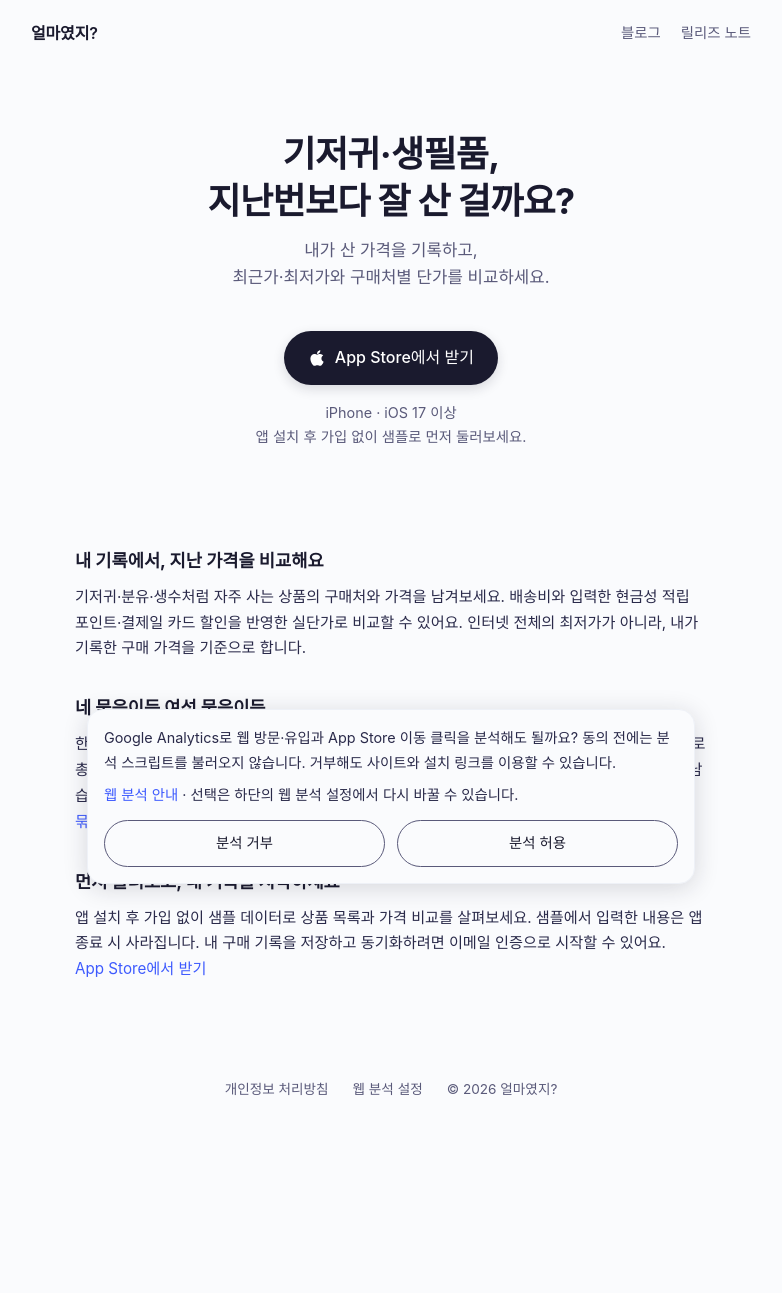
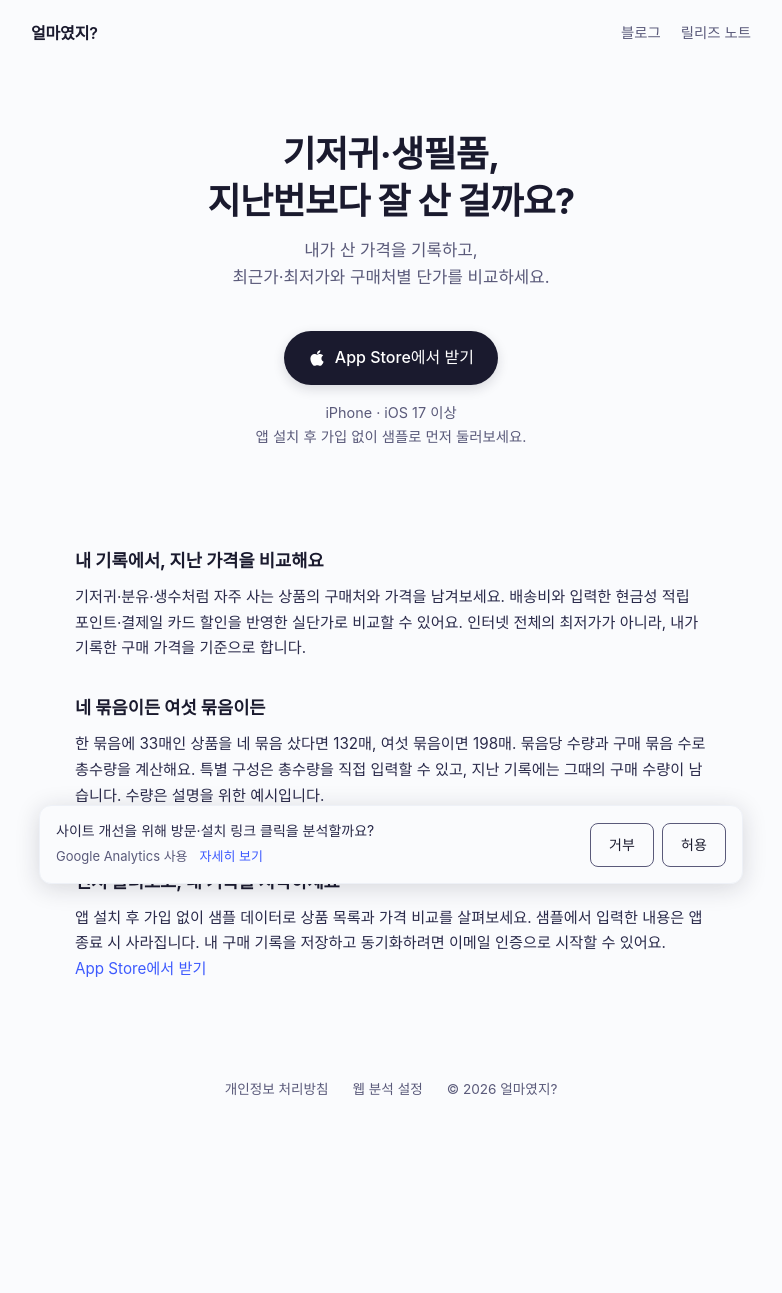
Before and after one commit to soulwawa/pricerecall.com, a Jekyll site: the page built from index.html, in a window 1280 px wide. Shown: the whole page, without its empty margins (249-1031 px from the left). Built offline with Jekyll 4.4.1, drawn with Linux system fonts in a browser that asks for light colours; before the commit the page ends 1133 px from its top, so only the background shows below that.

Commit message:
fix(site): compact analytics consent banner

```diff
--- a/_includes/footer.html
+++ b/_includes/footer.html
@@ -6,10 +6,12 @@
     </div>
 </footer>
 <section id="analytics-consent" class="analytics-consent" aria-label="웹 방문 분석 선택" hidden>
-    <p>Google Analytics로 웹 방문·유입과 App Store 이동 클릭을 분석해도 될까요? 동의 전에는 분석 스크립트를 불러오지 않습니다. 거부해도 사이트와 설치 링크를 이용할 수 있습니다.</p>
-    <p><a href="{{ '/privacy/#web-analytics' | relative_url }}">웹 분석 안내</a> · 선택은 하단의 웹 분석 설정에서 다시 바꿀 수 있습니다.</p>
+    <div class="analytics-copy">
+        <p>사이트 개선을 위해 방문·설치 링크 클릭을 분석할까요?</p>
+        <p class="analytics-meta"><span>Google Analytics 사용</span><a href="{{ '/privacy/#web-analytics' | relative_url }}">자세히 보기</a></p>
+    </div>
     <div class="analytics-choices">
-        <button type="button" data-analytics-choice="denied">분석 거부</button>
-        <button type="button" data-analytics-choice="granted">분석 허용</button>
+        <button type="button" data-analytics-choice="denied">거부</button>
+        <button type="button" data-analytics-choice="granted">허용</button>
     </div>
 </section>
--- a/assets/css/main.css
+++ b/assets/css/main.css
@@ -142,29 +142,50 @@ a:hover { text-decoration: underline; }
     position: fixed;
     z-index: 1000;
     inset: auto 1rem 1rem;
-    max-width: 38rem;
+    display: flex;
+    align-items: center;
+    gap: 1rem;
+    max-width: 44rem;
     margin: 0 auto;
-    padding: 1rem;
+    padding: 0.875rem 1rem;
     border: 1px solid var(--border);
-    border-radius: 1rem;
+    border-radius: 0.75rem;
     background: var(--bg);
     color: var(--text-body);
     box-shadow: 0 4px 24px rgba(26, 26, 46, 0.16);
-    font-size: 0.9rem;
+    font-size: 0.875rem;
+    line-height: 1.5;
 }
-.analytics-consent p + p { margin-top: 0.5rem; }
-.analytics-choices { display: flex; gap: 0.75rem; margin-top: 0.75rem; }
+.analytics-copy { flex: 1; min-width: 0; }
+.analytics-meta {
+    display: flex;
+    flex-wrap: wrap;
+    align-items: center;
+    gap: 0.75rem;
+    margin-top: 0.25rem;
+    color: var(--text-muted);
+    font-size: 0.8125rem;
+}
+.analytics-meta a { display: inline-flex; align-items: center; min-height: 24px; }
+.analytics-choices { display: flex; flex-shrink: 0; gap: 0.5rem; }
 .analytics-choices button {
-    flex: 1;
-    padding: 0.65rem 1rem;
+    min-width: 4rem;
+    min-height: 44px;
+    padding: 0.5rem 0.875rem;
     border: 1px solid var(--text-muted);
-    border-radius: var(--radius);
+    border-radius: 0.5rem;
     background: var(--bg);
     color: var(--text);
     font: inherit;
     cursor: pointer;
 }
 .analytics-choices button:focus-visible { outline: 3px solid var(--link); outline-offset: 2px; }
+body:has(.analytics-consent:not([hidden])) { padding-bottom: 10rem; }
+@media (max-width: 640px) {
+    .analytics-consent { inset: auto 0.75rem 0.75rem; flex-direction: column; align-items: stretch; gap: 0.75rem; padding: 0.75rem; }
+    .analytics-choices { justify-content: flex-end; }
+    body:has(.analytics-consent:not([hidden])) { padding-bottom: 13rem; }
+}
 
 /* --- Content page (privacy, listings, posts) --- */
 .page, .post {
```
